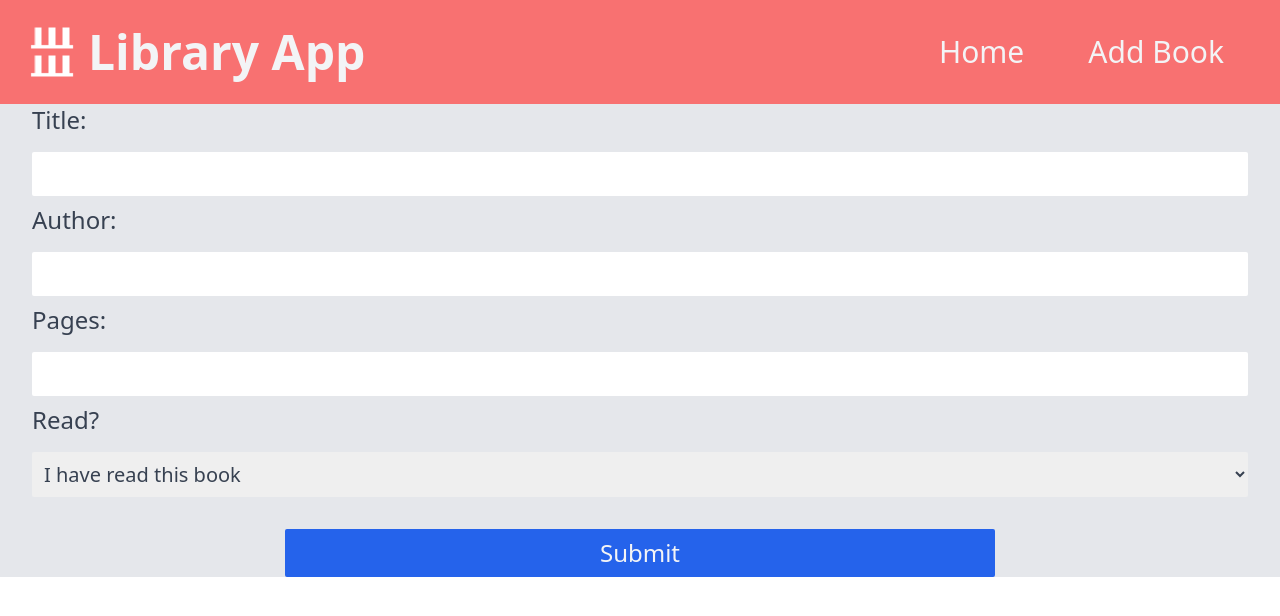
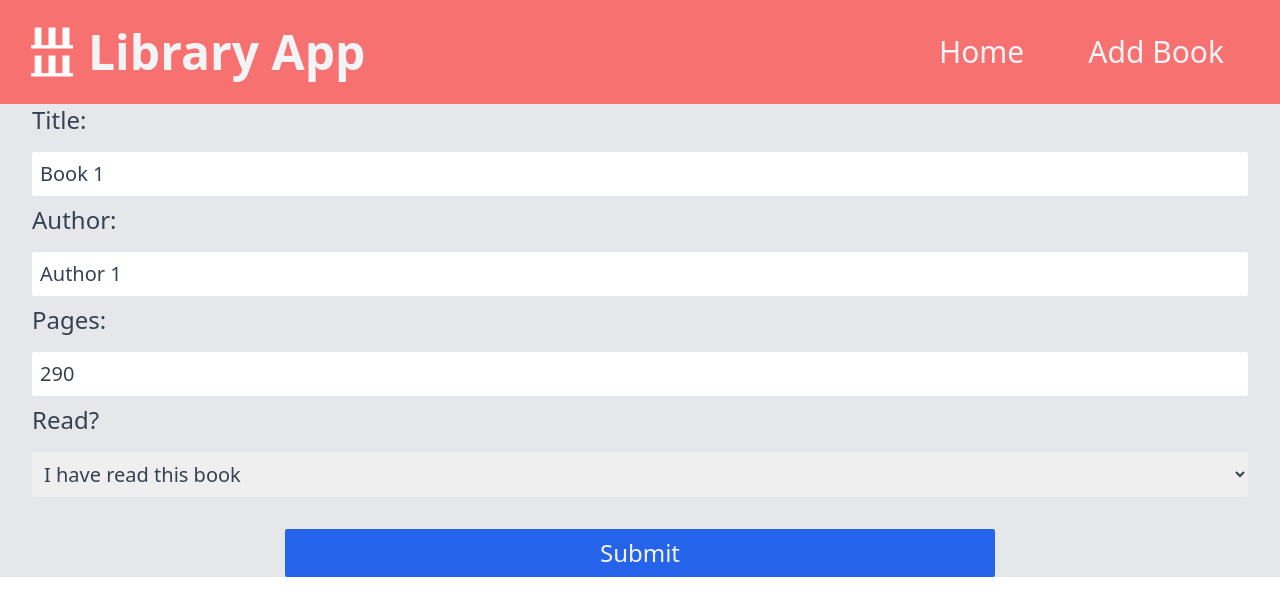
Before and after one commit to Jaypen-git/library-app, a React (Create React App) app: page /edit/1 in a window 1280 px wide. Shown: the top 616 px of the page. Built offline with nearby package versions, Linux system fonts and the light colour scheme; data requests are answered from the project's data file.

Commit message:
form checks what http req is being used

```diff
--- a/src/Form.js
+++ b/src/Form.js
@@ -6,10 +6,48 @@ const Form = ({ url, method }) => {
     const [author, setAuthor] = useState('');
     const [pages, setPages] = useState('');
     const [status, setStatus] = useState('Read');
+
+    const [defaultTitle, setDefaultTitle] = useState('');
+    const [defaultAuthor, setDefaultAuthor] = useState('');
+    const [defaultPages, setDefaultPages] = useState('');
+    const [defaultStatus, setDefaultStatus] = useState('');
+
     const [isPending, setIsPending] = useState(false);
+
+    if (method === 'PATCH') {
+        fetch(url)
+            .then(res => {
+                if (!res) {
+                    throw Error("Couldn't fetch the data");
+                }
+                return res.json();
+            })
+            .then(data => {
+                setDefaultTitle(data.title);
+                setDefaultAuthor(data.author);
+                setDefaultPages(data.pages);
+                setDefaultStatus(data.status);
+            })
+            .catch(err => {
+                console.log(err.message);
+            })
+    }
 
     const handleSubmit = () => {
         const book = { title, author, pages, status };
+
+        if (title === '' ) {
+            book.title = defaultTitle;
+        }
+        if (author === '') {
+            book.author = defaultAuthor;
+        }
+        if (pages === '') {
+            book.pages = defaultPages;
+        }
+        if (status === '') {
+            book.status = defaultStatus;
+        }
 
         setIsPending(true);
 
@@ -35,13 +73,13 @@ const Form = ({ url, method }) => {
             handleSubmit();
             }}>
             <label htmlFor="title" className="block mb-2 sm:mb-4 text-xl sm:text-3xl lg:text-2xl">Title: </label>
-            <input type="text" className="block mb-2 p-1 sm:p-2 rounded-sm sm:text-2xl lg:text-xl" required value={title} onChange={e => setTitle(e.target.value)} id="title"/>
+            <input type="text" className="block mb-2 p-1 sm:p-2 rounded-sm sm:text-2xl lg:text-xl" defaultValue={defaultTitle} required onChange={e => setTitle(e.target.value)} id="title"/>
             <label htmlFor="author" className="block mb-2 sm:mb-4 text-xl sm:text-3xl lg:text-2xl">Author: </label>
-            <input type="text" className="block mb-2 p-1 sm:p-2 rounded-sm sm:text-2xl lg:text-xl" required value={author} onChange={e => setAuthor(e.target.value)} id="author" />
+            <input type="text" className="block mb-2 p-1 sm:p-2 rounded-sm sm:text-2xl lg:text-xl" defaultValue={defaultAuthor} required onChange={e => setAuthor(e.target.value)} id="author" />
             <label htmlFor="pages" className="block mb-2 sm:mb-4 text-xl sm:text-3xl lg:text-2xl">Pages: </label>
-            <input type="text" className="block mb-2 p-1 sm:p-2 rounded-sm sm:text-2xl lg:text-xl" required value={pages} onChange={e => setPages(e.target.value)} id="pages" />
+            <input type="text" className="block mb-2 p-1 sm:p-2 rounded-sm sm:text-2xl lg:text-xl" defaultValue={defaultPages} required onChange={e => setPages(e.target.value)} id="pages" />
             <label htmlFor="status" className="block mb-2 sm:mb-4 text-xl sm:text-3xl lg:text-2xl">Read? </label>
-            <select name="status" className="block mb-2 p-1 sm:p-2 rounded-sm sm:text-2xl lg:text-xl" required value={status} onChange={e =>  setStatus(e.target.value)} id="status">
+            <select name="status" className="block mb-2 p-1 sm:p-2 rounded-sm sm:text-2xl lg:text-xl" defaultValue={defaultStatus} required onChange={e =>  setStatus(e.target.value)} id="status">
                 <option value="Read">I have read this book</option>
                 <option value="Unread">I have not read this book</option>
             </select>
```
